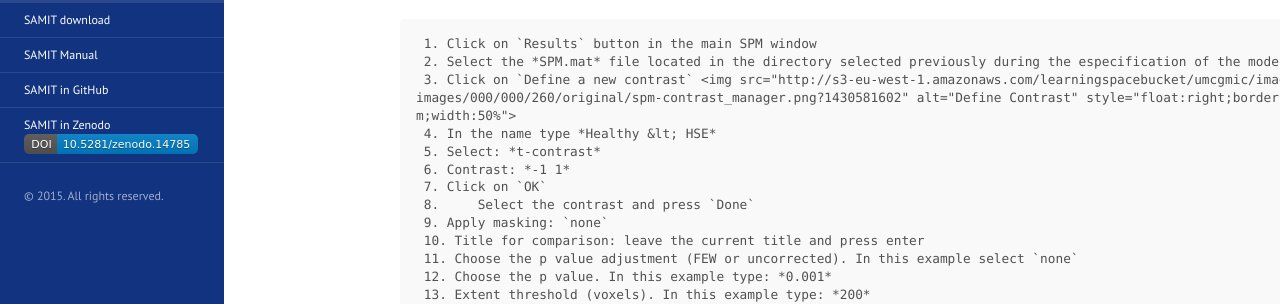
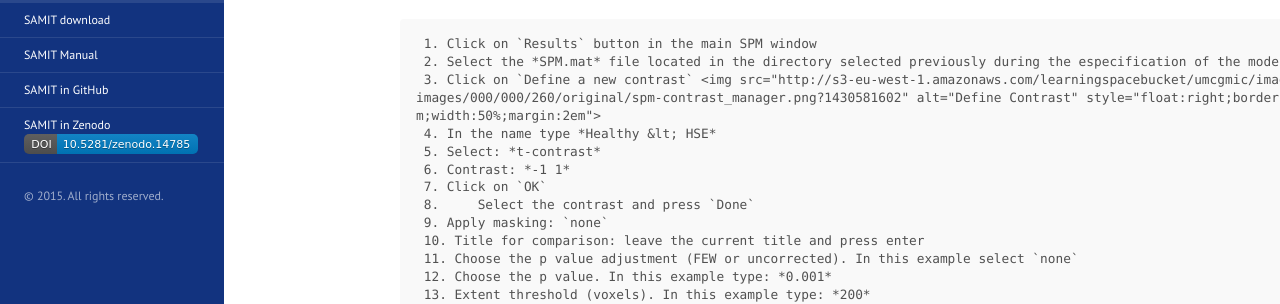
Before and after one commit to mic-umcg/samit, a Jekyll site: the page built from example.md, in a window 1280 px wide and 900 px high, scrolled down 2035 px. Shown: the part 224-528 px from the top of the window. Built offline with Jekyll 4.4.1, drawn with Linux system fonts in a browser that asks for light colours; Markdown is read by kramdown in place of the engine named in the settings.

Commit message:
Update example.md

```diff
--- a/example.md
+++ b/example.md
@@ -82,7 +82,7 @@ In this section we will go through all the steps needed to perform the data anal
 
      1. Click on `Results` button in the main SPM window
      2. Select the *SPM.mat* file located in the directory selected previously during the especification of the model
-     3. Click on `Define a new contrast` <img src="http://s3-eu-west-1.amazonaws.com/learningspacebucket/umcgmic/images/images/000/000/260/original/spm-contrast_manager.png?1430581602" alt="Define Contrast" style="float:right;border:1em;width:50%">
+     3. Click on `Define a new contrast` <img src="http://s3-eu-west-1.amazonaws.com/learningspacebucket/umcgmic/images/images/000/000/260/original/spm-contrast_manager.png?1430581602" alt="Define Contrast" style="float:right;border:1em;width:50%;margin:2em">
      4. In the name type *Healthy &lt; HSE*
      5. Select: *t-contrast*
      6. Contrast: *-1 1*
```
